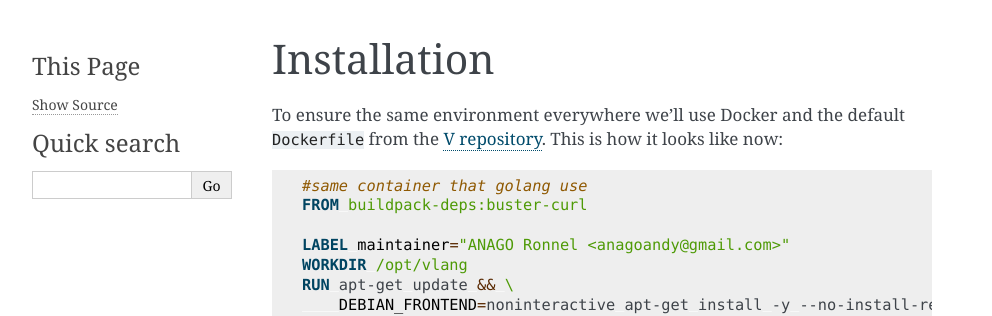
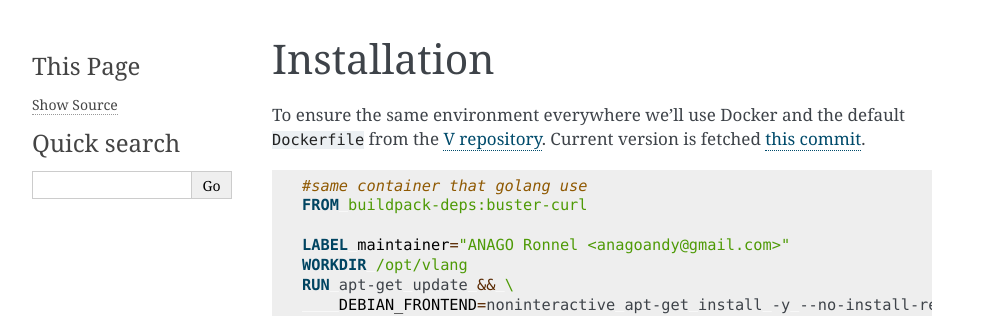
Before and after one commit to KeyWeeUsr/the-book-of-v, a Sphinx documentation site: the page built from source/installation.rst, in a window 1280 px wide. Shown: the top 316 px of the page, without its empty margins (148-1140 px from the left). Built offline with Sphinx 7.4.7, drawn with Linux system fonts in a browser that asks for light colours.

Commit message:
[FIX] Include commit hash for Dockerfile

```diff
--- a/source/installation.rst
+++ b/source/installation.rst
@@ -5,7 +5,8 @@ Installation
 ============
 
 To ensure the same environment everywhere we'll use Docker and the default
-``Dockerfile`` from the |v_github|_. This is how it looks like now:
+``Dockerfile`` from the |v_github|_. Current version is fetched `this commit
+<https://github.com/vlang/v/blob/2880baa1bc2730519f3ce01e5f18b7a4363206b8/>`_.
 
 .. code:: Dockerfile
 
```
